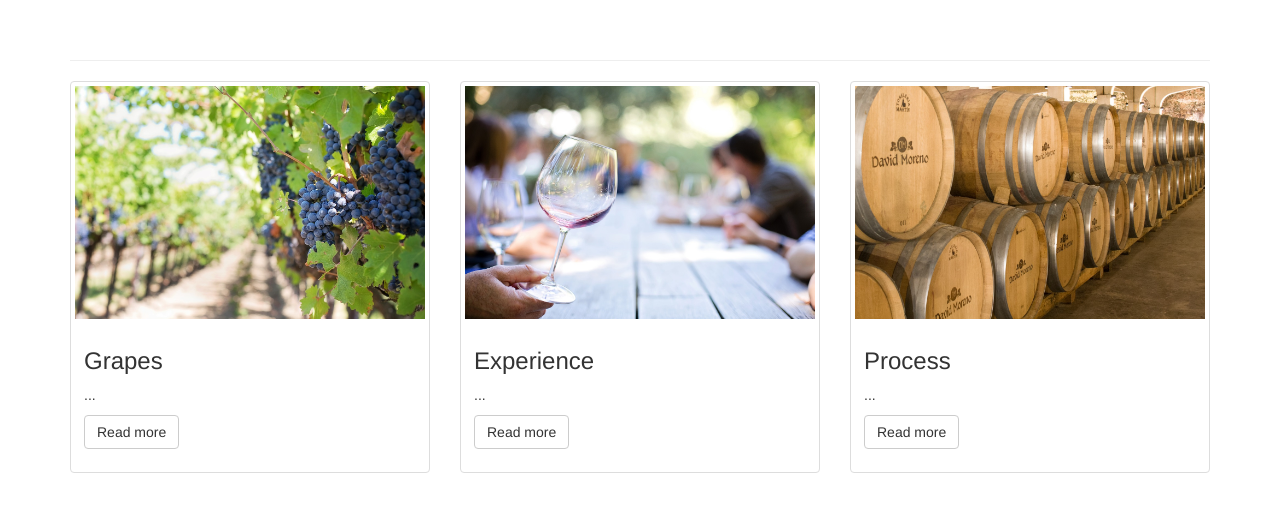
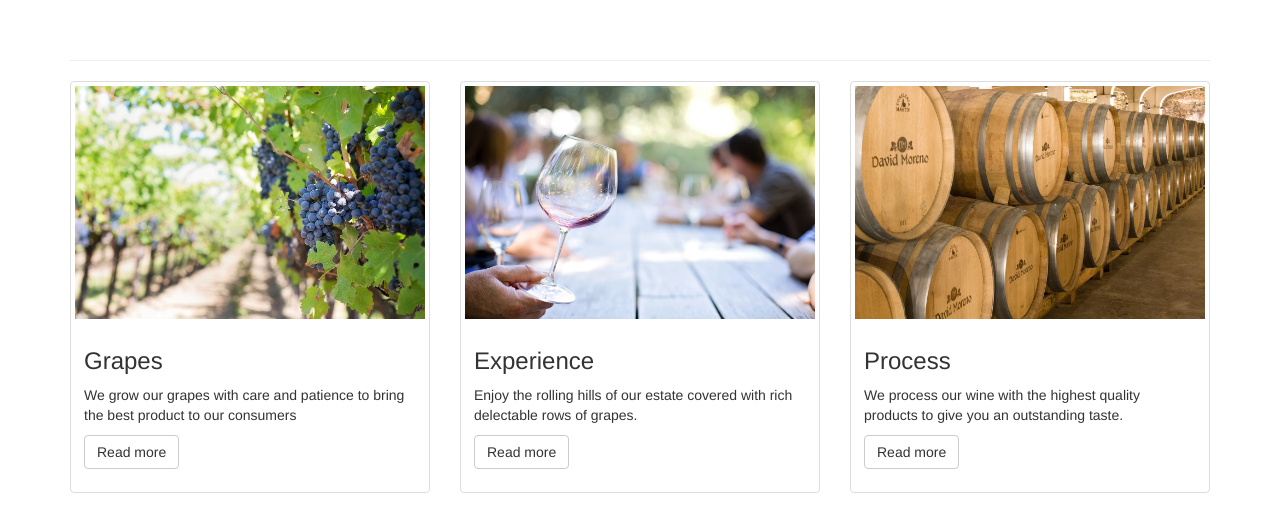
Before and after one commit to Melissa-Mahon/wine, a website: page index.html in a window 1280 px wide. Shown: the part 651-1164 px from the top of the page. Drawn offline with nearby package versions, Linux system fonts and the light colour scheme.

Commit message:
Added thumbnail bodty copy

```diff
--- a/index.html
+++ b/index.html
@@ -86,7 +86,7 @@
             <img src="images/img1.jpg" alt="...">
             <div class="caption">
               <h3>Grapes</h3>
-              <p>...</p>
+              <p>We grow our grapes with care and patience to bring the best product to our consumers</p>
               <p><a href="#" class="btn btn-default" role="button">Read more</a></p>
             </div>
           </div>
@@ -96,7 +96,7 @@
             <img src="images/img2.jpg" alt="...">
             <div class="caption">
               <h3>Experience</h3>
-              <p>...</p>
+              <p>Enjoy the rolling hills of our estate covered with rich delectable rows of grapes.</p>
               <p><a href="#" class="btn btn-default" role="button">Read more</a></p>
             </div>
           </div>
@@ -106,7 +106,7 @@
             <img src="images/img3.jpg" alt="...">
             <div class="caption">
               <h3>Process</h3>
-              <p>...</p>
+              <p>We process our wine with the highest quality products to give you an outstanding taste.</p>
               <p><a href="#" class="btn btn-default" role="button">Read more</a></p>
             </div>
           </div>
```
